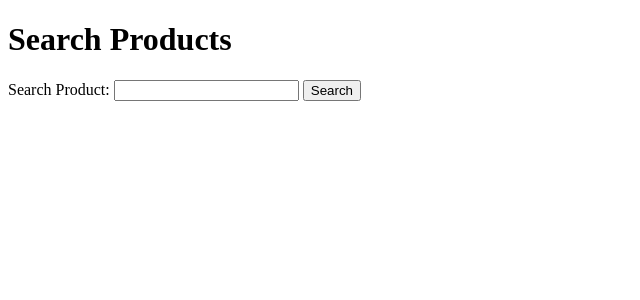
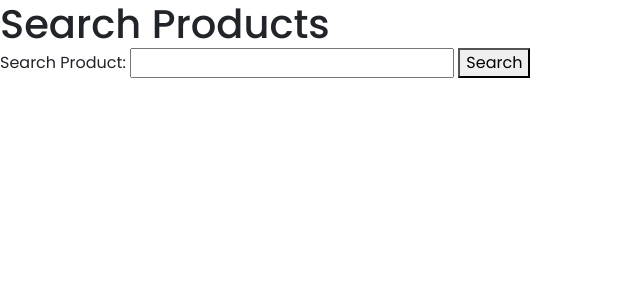
Before and after one commit to bass3fas/cheapest-tomato.tech, a Flask app: page /search in a window 1280 px wide. Shown: the top 300 px of the page, without its empty margins (0-640 px from the left). Run offline with Flask 3, Linux system fonts and the light colour scheme; some libraries are stand-ins or nearby versions.

Commit message:
adding style to search page

```diff
--- a/templates/search.html
+++ b/templates/search.html
@@ -4,6 +4,20 @@
     <meta charset="UTF-8">
     <meta name="viewport" content="width=device-width, initial-scale=1.0">
     <title>Search Products</title>
+    <link href="https://fonts.googleapis.com/css?family=Poppins:100,200,300,400,500,600,700,800,900&display=swap"
+        rel="stylesheet">
+
+    <!-- Bootstrap CSS -->
+    <link rel="stylesheet" type="text/css" href="{{ url_for('static', filename='css/bootstrap.min.css') }}">
+
+    <!-- Font Awesome CSS -->
+    <link rel="stylesheet" type="text/css" href="{{ url_for('static', filename='css/font-awesome.css') }}">
+
+    <!-- Templatemo Lava CSS -->
+    <link rel="stylesheet" href="{{ url_for('static', filename='css/templatemo-lava.css') }}">
+
+    <!-- Owl Carousel CSS -->
+    <link rel="stylesheet" href="{{ url_for('static', filename='css/owl-carousel.css') }}">
 </head>
 <body>
     <h1>Search Products</h1>
```
